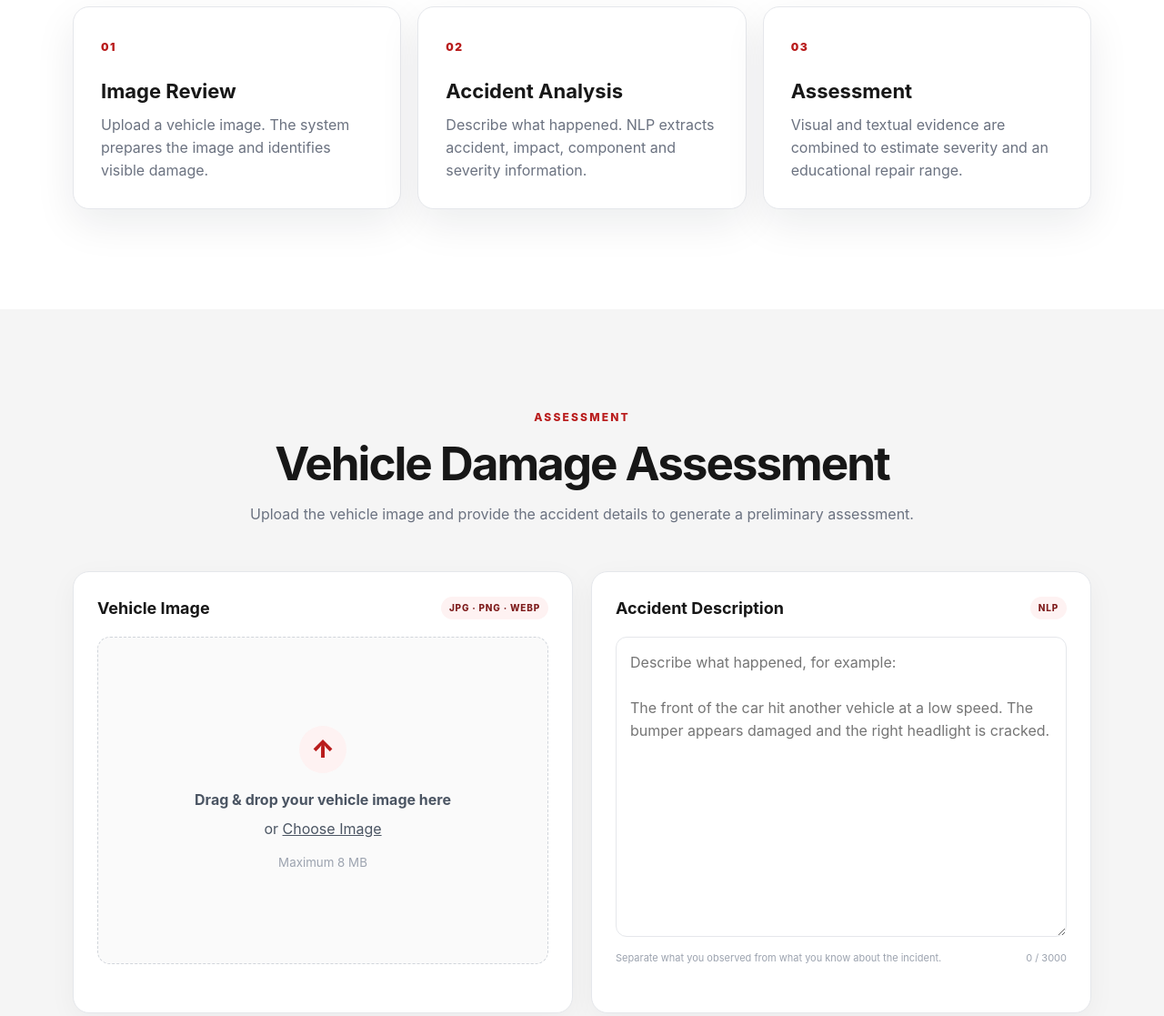
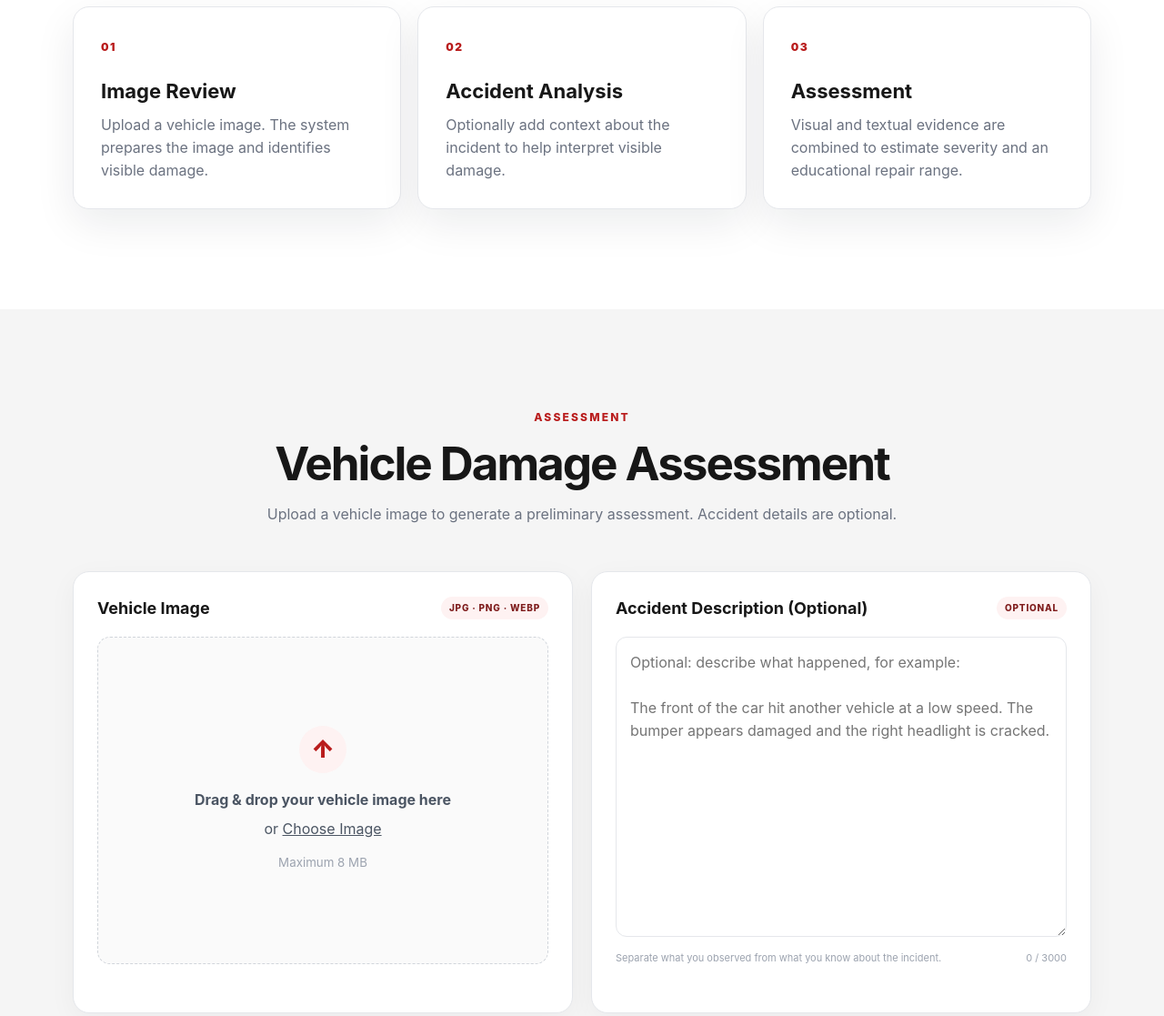
Before and after one commit to g11553475-hub/vehicle-damage-and-insurance-analyzer, a website: page index.html in a window 1280 px wide. Shown: the part 1080-2197 px from the top of the page at 91% size. Drawn offline with Linux system fonts and the light colour scheme.

Commit message:
Make photo-based vehicle assessment instructions clearer

```diff
--- a/index.html
+++ b/index.html
@@ -28,7 +28,7 @@
       <div class="hero-content">
         <p class="eyebrow">AI-ASSISTED VEHICLE ASSESSMENT</p>
         <h1>A clearer first look<br>after an accident.</h1>
-        <p>Upload a vehicle image and describe what happened. The analyzer combines image processing, computer vision and language analysis to provide a preliminary damage assessment.</p>
+        <p>Upload a vehicle image for AI-assisted visible damage analysis. An accident description is optional.</p>
         <div class="hero-actions">
           <a class="btn btn-primary" href="#assessment">Start Assessment <span>→</span></a>
           <a class="btn btn-ghost" href="#how-it-works">How It Works</a>
@@ -45,7 +45,7 @@
       </div>
       <div class="steps">
         <article class="step-card"><span>01</span><h3>Image Review</h3><p>Upload a vehicle image. The system prepares the image and identifies visible damage.</p></article>
-        <article class="step-card"><span>02</span><h3>Accident Analysis</h3><p>Describe what happened. NLP extracts accident, impact, component and severity information.</p></article>
+        <article class="step-card"><span>02</span><h3>Accident Analysis</h3><p>Optionally add context about the incident to help interpret visible damage.</p></article>
         <article class="step-card"><span>03</span><h3>Assessment</h3><p>Visual and textual evidence are combined to estimate severity and an educational repair range.</p></article>
       </div>
     </section>
@@ -54,7 +54,7 @@
       <div class="section-heading">
         <p class="eyebrow">ASSESSMENT</p>
         <h2>Vehicle Damage Assessment</h2>
-        <p>Upload the vehicle image and provide the accident details to generate a preliminary assessment.</p>
+        <p>Upload a vehicle image to generate a preliminary assessment. Accident details are optional.</p>
       </div>
 
       <div class="assessment-grid">
@@ -84,9 +84,9 @@
         </article>
 
         <article class="panel">
-          <div class="panel-title"><h3>Accident Description</h3><span class="pill">NLP</span></div>
+          <div class="panel-title"><h3>Accident Description (Optional)</h3><span class="pill">OPTIONAL</span></div>
           <label for="description" class="sr-only">Accident description</label>
-          <textarea id="description" rows="12" maxlength="3000" placeholder="Describe what happened, for example:
+          <textarea id="description" rows="12" maxlength="3000" placeholder="Optional: describe what happened, for example:
 
 The front of the car hit another vehicle at a low speed. The bumper appears damaged and the right headlight is cracked."></textarea>
           <div class="textarea-footer"><span>Separate what you observed from what you know about the incident.</span><span id="charCount">0 / 3000</span></div>
```
